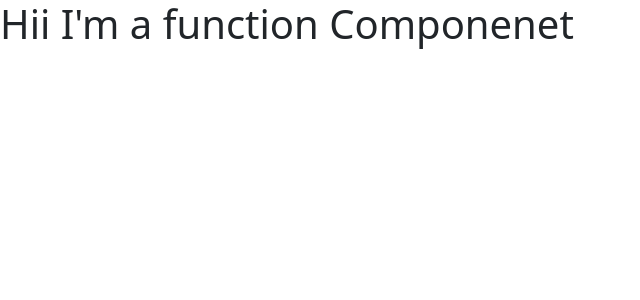
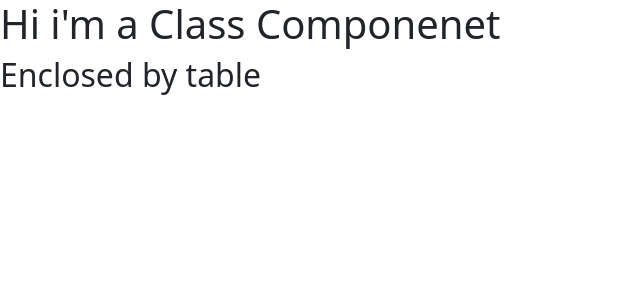
Before and after one commit to belhajjamorsamar/React_js, a React (Create React App) app: page / in a window 1280 px wide. Shown: the top 300 px of the page, without its empty margins (0-640 px from the left). Built offline with nearby package versions, Linux system fonts and the light colour scheme.

Commit message:
Componenet Class

```diff
--- a/src/components/LearnComponents/Componenet.js
+++ b/src/components/LearnComponents/Componenet.js
@@ -6,12 +6,44 @@ import React from 'react';
 
 // 1 : function
 
-function Componenet(){
+/*function Componenet(){
     return(
         <h1>Hii I'm a function Componenet</h1>
 
     );
 
-}
+}*/
+
+
+// 2: Class : <div></div>
+ /*class Componenet  extends React.Component{
+    render(){
+
+        return(
+            <div>
+                <h1>Hi i'm a Class Componenet</h1>
+            </div>
+        );
+    }
+
+
+ } */
+
+
+
+// 2: Class : []  : utiliser un tablaux pour  retourner plusieurs element
+class Componenet  extends React.Component{
+    render(){
+
+        return(
+            [
+                <h1>Hi i'm a Class Componenet</h1>,
+                <h2> Enclosed by table</h2>
+            ]
+        );
+    }
+
+
+ }
 
 export default Componenet;
```
